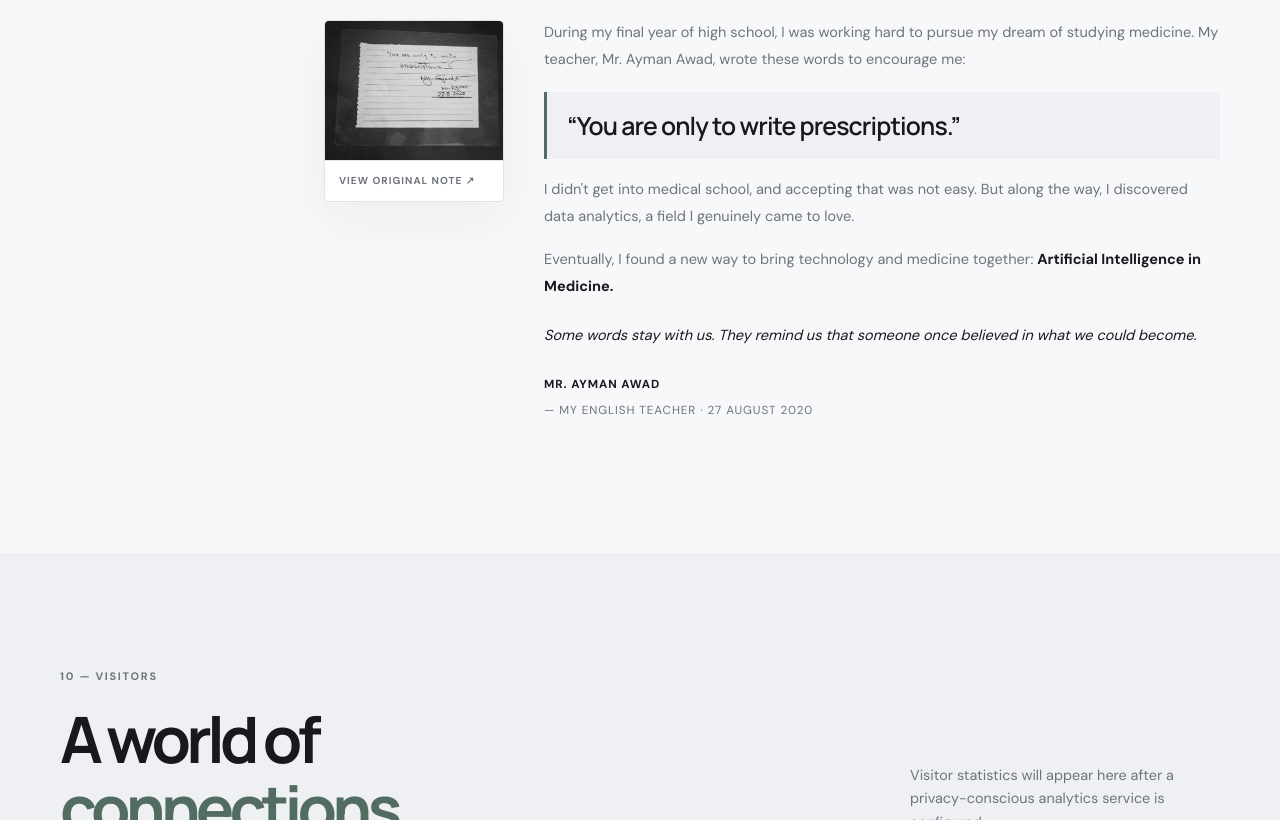
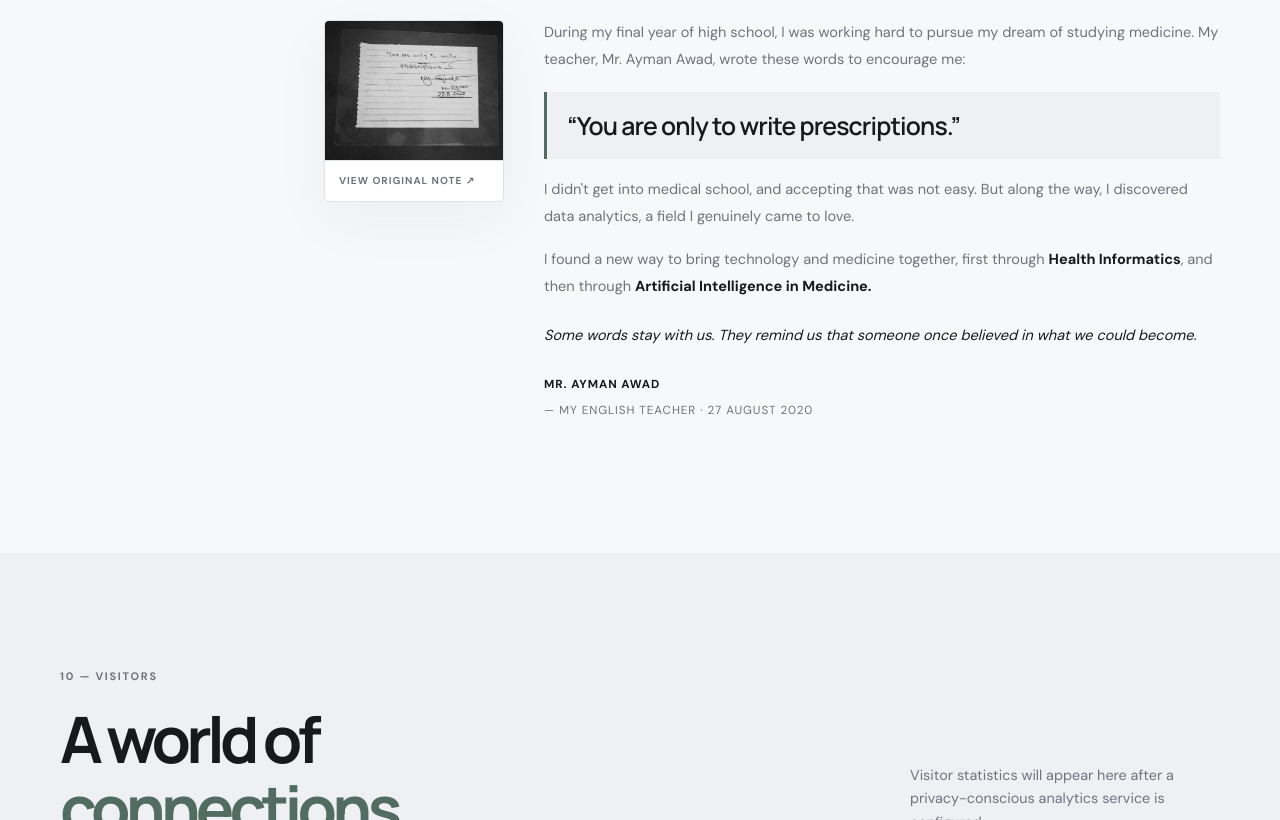
Before and after one commit to loaymismael/loaymismael.github.io, a plain HTML site: page index.html in a window 1280 px wide. Shown: the part 7969-8789 px from the top of the page. Drawn offline with Linux system fonts and the light colour scheme.

Commit message:
Organize note story and update career sequence

```diff
--- a/index.html
+++ b/index.html
@@ -74,6 +74,7 @@
   <div class="note-content">
     <p class="eyebrow">09 — A NOTE TO REMEMBER</p>
     <h2>A little encouragement<br><span>can stay with you.</span></h2>
+    <div class="note-card">
     <div class="note-story-layout">
       <button class="note-image-button" id="openTeacherNote" type="button" aria-label="View the original handwritten note from Mr. Ayman Awad">
         <img src="images/teacher-note.jpg" alt="Original handwritten note from Mr. Ayman Awad, dated 27 August 2020" loading="lazy">
@@ -83,10 +84,11 @@
         <p>During my final year of high school, I was working hard to pursue my dream of studying medicine. My teacher, Mr. Ayman Awad, wrote these words to encourage me:</p>
         <blockquote>“You are only to write prescriptions.”</blockquote>
         <p>I didn't get into medical school, and accepting that was not easy. But along the way, I discovered data analytics, a field I genuinely came to love.</p>
-        <p>Eventually, I found a new way to bring technology and medicine together: <strong>Artificial Intelligence in Medicine.</strong></p>
+        <p>I found a new way to bring technology and medicine together, first through <strong>Health Informatics</strong>, and then through <strong>Artificial Intelligence in Medicine.</strong></p>
         <p class="note-closing">Some words stay with us. They remind us that someone once believed in what we could become.</p>
         <p class="note-attribution">MR. AYMAN AWAD <span>— MY ENGLISH TEACHER · 27 AUGUST 2020</span></p>
       </div>
+    </div>
     </div>
   </div>
 </section>
```
